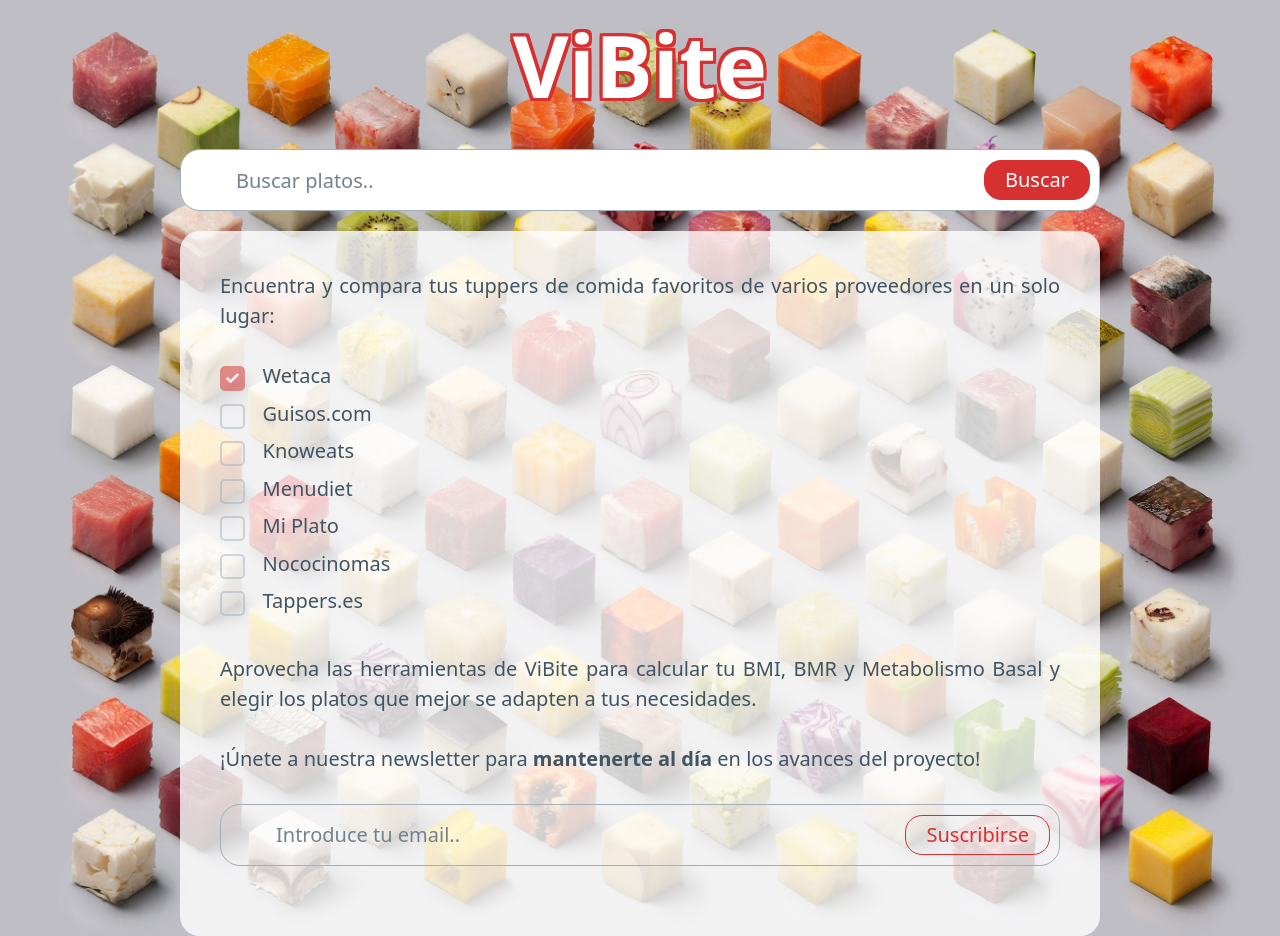
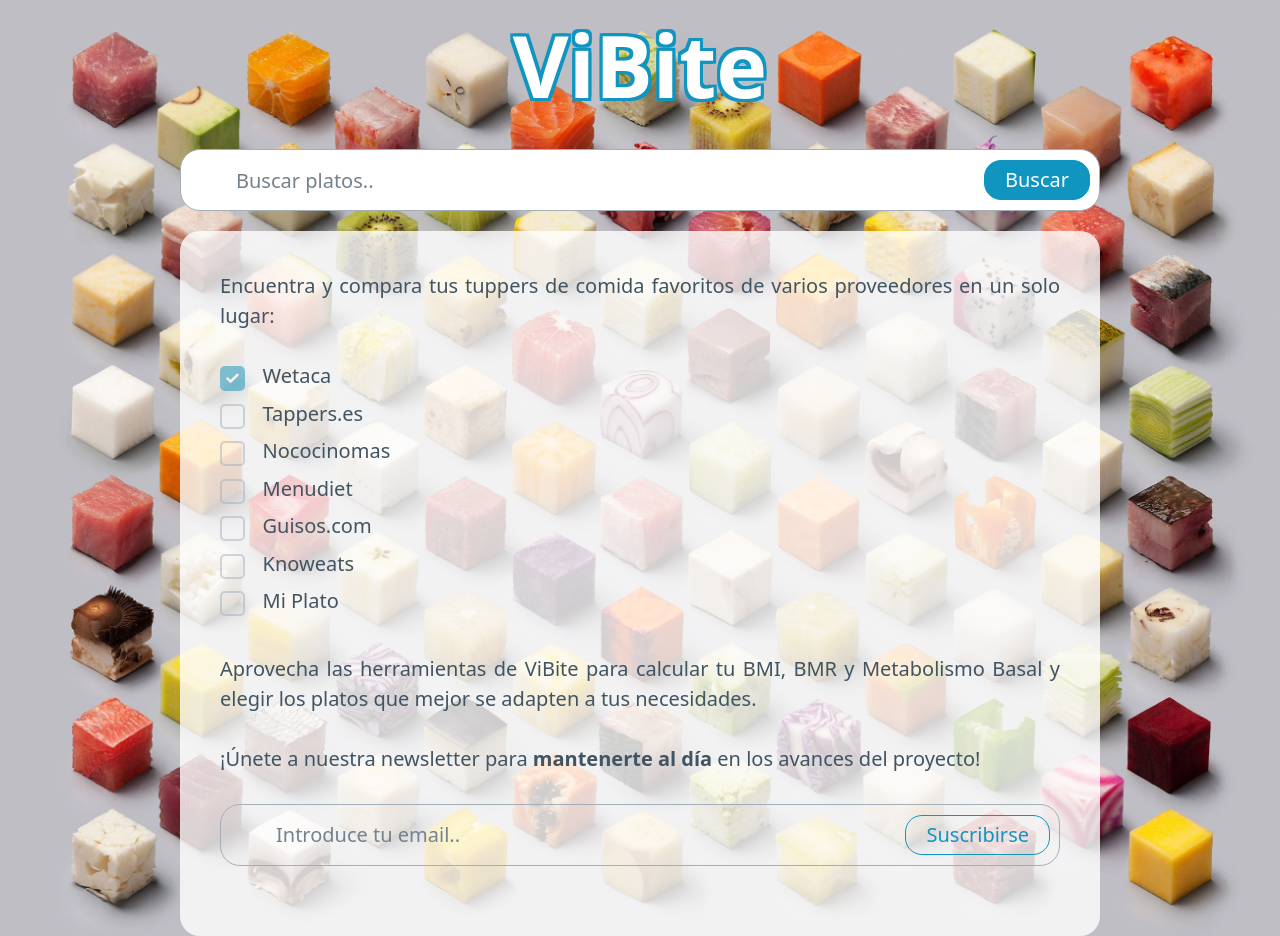
Before and after one commit to MSchere/vibite_web, a SvelteKit app: page / in a window 1280 px wide. Built offline with nearby package versions, Linux system fonts and the light colour scheme; no server answers; some icons are missing.

Commit message:
Format .svelte files

```diff
--- a/src/components/Home.svelte
+++ b/src/components/Home.svelte
@@ -1,9 +1,9 @@
 <script script lang="ts">
     import { functions } from "$lib/firebase";
+    import { Order, orderingCriteria, search } from "$src/lib/filters";
     import { ErrorType } from "$types/error";
     import Icon from "@iconify/svelte";
     import { httpsCallable } from "firebase/functions";
-    import { search, orderingCriteria, Order } from "$src/lib/filters";
 
     let email = "";
     let emailError = "";
@@ -15,10 +15,7 @@
             emailError = "Por favor, introduce un correo electrónico válido.";
         } else {
             try {
-                const subscribeCallable = httpsCallable(
-                    functions,
-                    "subscribeToNewsletterCallable",
-                );
+                const subscribeCallable = httpsCallable(functions, "subscribeToNewsletterCallable");
                 await subscribeCallable({ emailAddress: email });
                 emailError = "";
                 email = "";
@@ -27,8 +24,7 @@
                 if (error.message?.includes(ErrorType.UserAlreadyExists)) {
                     emailError = "Ya estás suscrito a nuestra newsletter.";
                 } else {
-                    emailError =
-                        "Ha ocurrido un error al suscribirte a nuestra newsletter.";
+                    emailError = "Ha ocurrido un error al suscribirte a nuestra newsletter.";
                 }
             }
         }
@@ -36,8 +32,7 @@
 
     function updateSearch(e: Event) {
         const srchValue = (e.target as HTMLInputElement).value.toLowerCase();
-        if ($orderingCriteria[0].field !== Order.NAME)
-            orderingCriteria.update((o) => ({ ...o, field: Order.NAME }));
+        if ($orderingCriteria[0].field !== Order.NAME) orderingCriteria.update((o) => ({ ...o, field: Order.NAME }));
         search.update((s) => srchValue);
     }
 </script>
@@ -49,18 +44,8 @@
                 <a href="/dishes"> ViBite </a>
             </h1>
             <form class="srch">
-                <Icon
-                    icon="carbon:search"
-                    class="p-absolute"
-                    height="24"
-                    style="left: 1rem;"
-                ></Icon>
-                <input
-                    type="text"
-                    class="srch-box"
-                    placeholder="Buscar platos.."
-                    on:keyup={updateSearch}
-                />
+                <Icon icon="carbon:search" class="p-absolute" height="24" style="left: 1rem;"></Icon>
+                <input type="text" class="srch-box" placeholder="Buscar platos.." on:keyup={updateSearch} />
                 <div class="srch-btn">
                     <a href="/dishes">
                         <button type="submit">Buscar</button>
@@ -71,8 +56,7 @@
         <div class="info container">
             <div class="section">
                 <p class="text">
-                    Encuentra y compara tus tuppers de comida favoritos de
-                    varios proveedores en un solo lugar:
+                    Encuentra y compara tus tuppers de comida favoritos de varios proveedores en un solo lugar:
                 </p>
             </div>
 
@@ -83,76 +67,43 @@
                         <li>Wetaca</li>
                     </div>
                     <div class="d-flex align-center gap-0-5">
-                        <input
-                            type="checkbox"
-                            class="unchecked"
-                            disabled={true}
-                        />
+                        <input type="checkbox" class="unchecked" disabled={true} />
+                        <li>Tappers.es</li>
+                    </div>
+                    <div class="d-flex align-center gap-0-5">
+                        <input type="checkbox" class="unchecked" disabled={true} />
+                        <li>Nococinomas</li>
+                    </div>
+                    <div class="d-flex align-center gap-0-5">
+                        <input type="checkbox" class="unchecked" disabled={true} />
+                        <li>Menudiet</li>
+                    </div>
+                    <div class="d-flex align-center gap-0-5">
+                        <input type="checkbox" class="unchecked" disabled={true} />
                         <li>Guisos.com</li>
                     </div>
                     <div class="d-flex align-center gap-0-5">
-                        <input
-                            type="checkbox"
-                            class="unchecked"
-                            disabled={true}
-                        />
+                        <input type="checkbox" class="unchecked" disabled={true} />
                         <li>Knoweats</li>
                     </div>
                     <div class="d-flex align-center gap-0-5">
-                        <input
-                            type="checkbox"
-                            class="unchecked"
-                            disabled={true}
-                        />
-                        <li>Menudiet</li>
-                    </div>
-
-                    <div class="d-flex align-center gap-0-5">
-                        <input
-                            type="checkbox"
-                            class="unchecked"
-                            disabled={true}
-                        />
+                        <input type="checkbox" class="unchecked" disabled={true} />
                         <li>Mi Plato</li>
-                    </div>
-                    <div class="d-flex align-center gap-0-5">
-                        <input
-                            type="checkbox"
-                            class="unchecked"
-                            disabled={true}
-                        />
-                        <li>Nococinomas</li>
-                    </div>
-                    <div class="d-flex align-center gap-0-5">
-                        <input
-                            type="checkbox"
-                            class="unchecked"
-                            disabled={true}
-                        />
-                        <li>Tappers.es</li>
                     </div>
                 </ul>
             </div>
 
             <div class="section">
                 <p class="text">
-                    Aprovecha las herramientas de ViBite para calcular tu BMI,
-                    BMR y Metabolismo Basal y elegir los platos que mejor se
-                    adapten a tus necesidades.
+                    Aprovecha las herramientas de ViBite para calcular tu BMI, BMR y Metabolismo Basal y elegir los
+                    platos que mejor se adapten a tus necesidades.
                 </p>
                 <p>
-                    ¡Únete a nuestra newsletter para <strong
-                        >mantenerte al día</strong
-                    > en los avances del proyecto!
+                    ¡Únete a nuestra newsletter para <strong>mantenerte al día</strong> en los avances del proyecto!
                 </p>
                 <div class="d-flex flex-column">
                     <form class="email">
-                        <Icon
-                            icon="carbon:email"
-                            class="p-absolute"
-                            height="24"
-                            style="left: 1rem;"
-                        ></Icon>
+                        <Icon icon="carbon:email" class="p-absolute" height="24" style="left: 1rem;"></Icon>
                         <input
                             class="input email-input"
                             bind:value={email}
@@ -172,9 +123,7 @@
                         {#if emailError}<span class="error">
                                 {emailError}
                             </span>{/if}
-                        {#if subscribed}<span class="success">
-                                ¡Gracias por suscribirte!
-                            </span>{/if}
+                        {#if subscribed}<span class="success"> ¡Gracias por suscribirte! </span>{/if}
                     </div>
                 </div>
             </div>
--- a/src/routes/+layout.svelte
+++ b/src/routes/+layout.svelte
@@ -1,6 +1,6 @@
 <script lang="ts">
+    import "$src/app.scss";
     import "@picocss/pico";
-    import "$src/app.scss";
 </script>
 
 <slot />
--- a/src/routes/+page.svelte
+++ b/src/routes/+page.svelte
@@ -1,4 +1,5 @@
 <script>
     import Home from "$components/Home.svelte";
 </script>
+
 <Home></Home>
--- a/src/routes/dishes/+page.svelte
+++ b/src/routes/dishes/+page.svelte
@@ -1,7 +1,7 @@
 <script>
+    import Dishes from "$components/Dishes.svelte";
+    import Header from "$components/Header.svelte";
     import SideBar from "$components/SideBar.svelte";
-    import Header from "$components/Header.svelte";
-    import Dishes from "$components/Dishes.svelte";
 </script>
 
 <Header></Header>
--- a/src/styles/variables.scss
+++ b/src/styles/variables.scss
@@ -42,7 +42,6 @@
 $width-fhd: map-get($container-max-widths, fhd);
 $width-uw: map-get($container-max-widths, uw);
 
-
 :root {
     --template-columns: 5;
     --header-height: 65px;
```
Also changed, not shown: src/components/Dishes.svelte (+15 -59 lines), src/components/Header.svelte (+7 -24 lines), src/components/Modal.svelte (+2 -11 lines), src/components/NutritionalInfo.svelte (+1 -7 lines), 1 other file (tests, documents, lock files or other folders).
